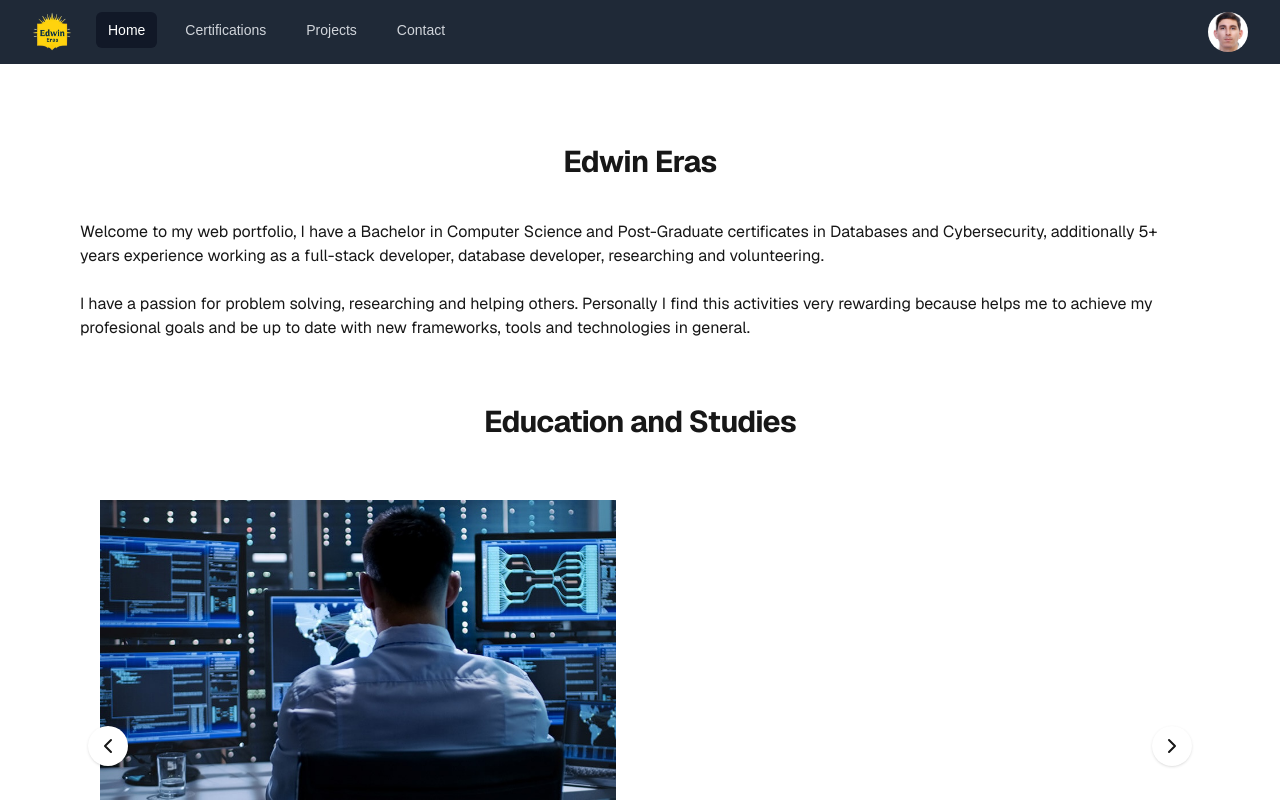
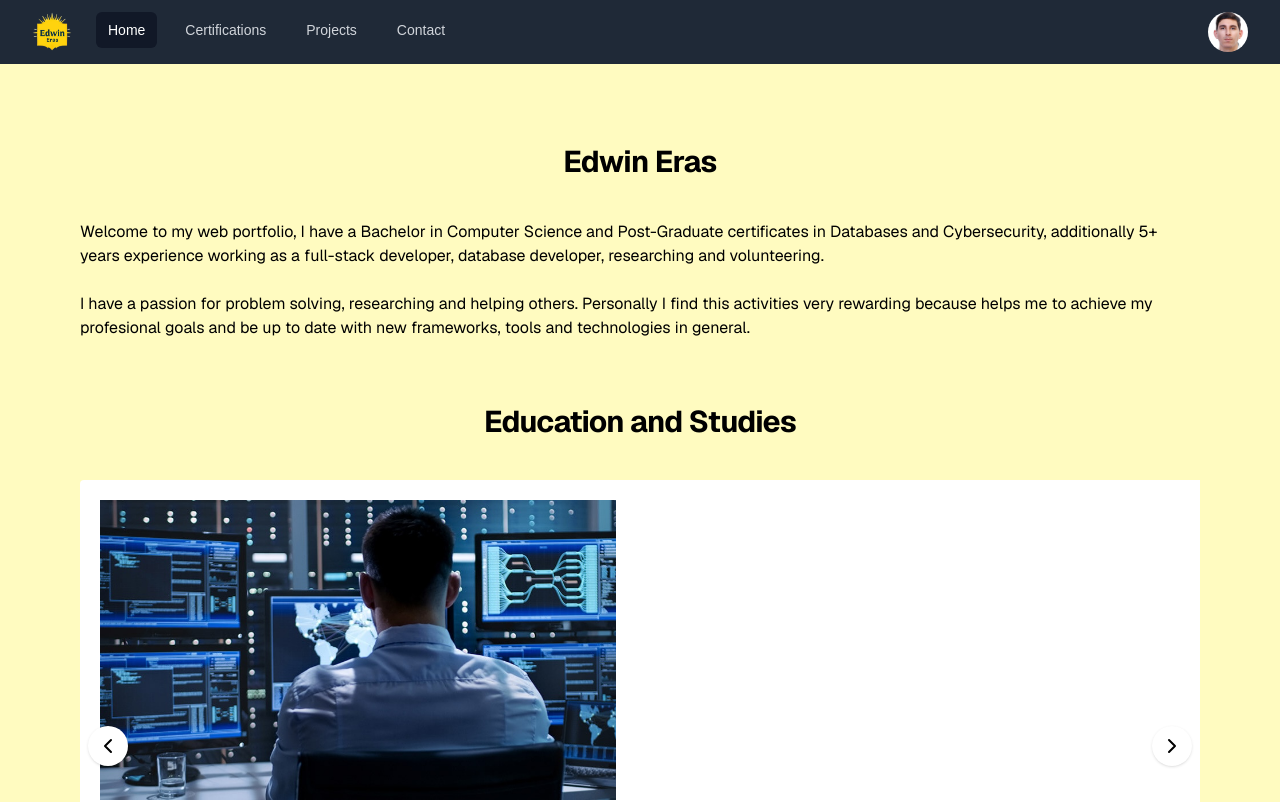
Before and after one commit to EdwinEras/webPortfolio, a Next.js app: page / in a window 1280 px wide. Shown: the top 802 px of the page. Built offline with nearby package versions, Linux system fonts and the light colour scheme.

Commit message:
updating light browser color

```diff
--- a/src/app/components/footer/index.tsx
+++ b/src/app/components/footer/index.tsx
@@ -4,7 +4,7 @@ import React from 'react';
 
 const Footer = () => {
   return (
-    <footer className="bg-white rounded-lg shadow dark:bg-gray-800 m-4">
+    <footer className="bg-gray-800 rounded-lg shadow m-4">
       <div className="w-full max-w-screen-xl mx-auto p-4 md:py-8">
         <div className="sm:flex sm:items-center sm:justify-between">
           <div
@@ -17,7 +17,7 @@ const Footer = () => {
               className="h-15 rounded-full "
               alt="myphoto"
             />
-            <span className="self-center text-2xl font-semibold whitespace-nowrap dark:text-white">
+            <span className="self-center text-2xl font-semibold whitespace-nowrap text-white">
               Edwin Eras
             </span>
           </div>
--- a/src/app/globals.css
+++ b/src/app/globals.css
@@ -3,8 +3,8 @@
 @tailwind utilities;
 
 :root {
-  --background: #ffffff;
-  --foreground: #171717;
+  --background: #fffbc0;
+  --foreground: #000000;
 }
 
 @media (prefers-color-scheme: dark) {
```
